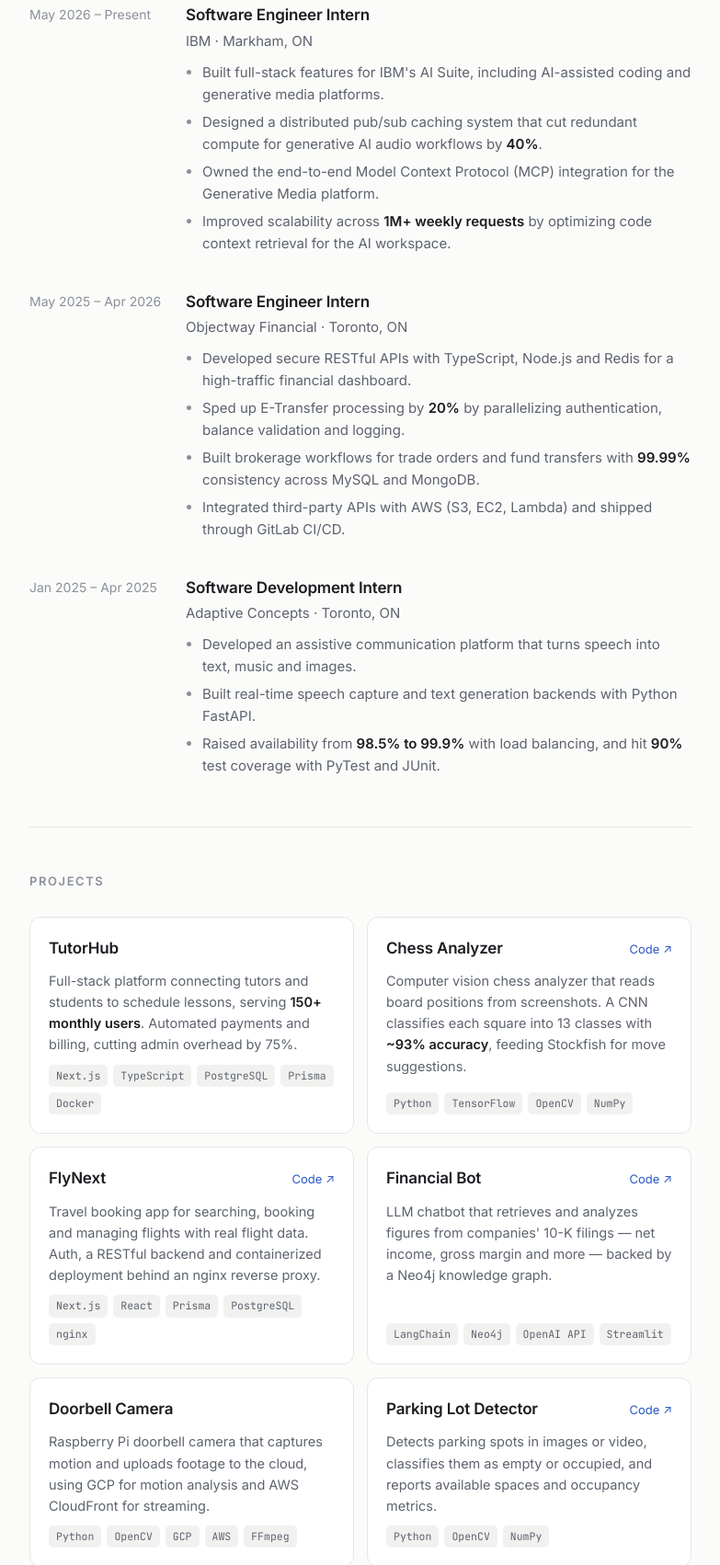
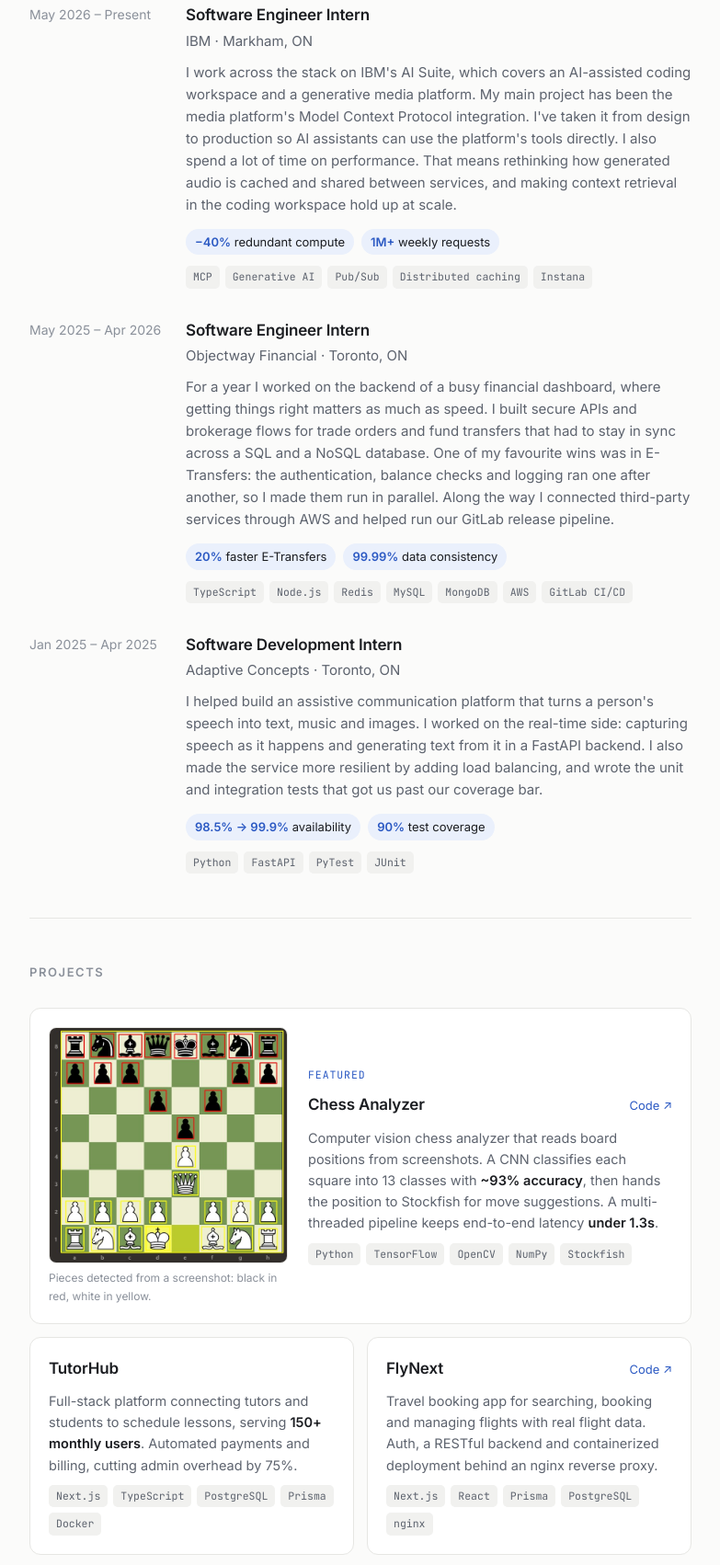
Before and after one commit to Saif-Ahh/Saif-Ahh.github.io, a plain HTML site: page index.html in a window 1280 px wide. Shown: the part 591-2293 px from the top of the page at 92% size, without its empty margins (248-1031 px from the left). Drawn offline with Linux system fonts and the light colour scheme.

Commit message:
Rewrite experience section and feature Chess Analyzer with board image

```diff
--- a/index.html
+++ b/index.html
@@ -95,9 +95,14 @@
   .job:last-child { padding-bottom: 0; }
   .job .when { font-size: 14px; color: var(--faint); padding-top: 2px; }
   .job .org { color: var(--muted); font-size: 15px; margin-top: 2px; }
-  .job ul { margin-top: 10px; padding-left: 18px; color: var(--muted); font-size: 15px; }
-  .job li { margin-bottom: 6px; }
-  .job li::marker { color: var(--faint); }
+  .job .summary { margin-top: 10px; color: var(--muted); font-size: 15px; }
+  .job .metrics { display: flex; flex-wrap: wrap; gap: 8px; margin-top: 14px; }
+  .metric {
+    font-size: 13px; color: var(--text); background: var(--accent-soft);
+    padding: 4px 10px; border-radius: 999px;
+  }
+  .metric b { color: var(--accent); font-weight: 600; }
+  .job .tags { margin-top: 12px; }
 
   /* Projects */
   .grid { display: grid; grid-template-columns: repeat(2, 1fr); gap: 14px; }
@@ -117,7 +122,17 @@
   }
   .stat { color: var(--text); font-weight: 600; }
 
-  .oss { background: var(--accent-soft); border-color: transparent; }
+  .oss { background: var(--accent-soft); border-color: transparent; grid-column: 1 / -1; }
+
+  .featured { grid-column: 1 / -1; display: grid; grid-template-columns: 260px 1fr; gap: 22px; align-items: center; }
+  .featured figure { margin: 0; }
+  .featured img { width: 100%; height: auto; display: block; border-radius: 8px; border: 1px solid var(--line); }
+  .featured figcaption { font-size: 12px; color: var(--faint); margin-top: 6px; }
+  .featured .body { display: flex; flex-direction: column; gap: 10px; }
+  .featured .label {
+    font-family: "JetBrains Mono", ui-monospace, monospace; font-size: 11.5px;
+    color: var(--accent); text-transform: uppercase; letter-spacing: 0.08em;
+  }
 
   /* Skills */
   .skills { display: grid; grid-template-columns: 150px 1fr; gap: 14px 20px; }
@@ -142,6 +157,7 @@
     .job { padding-bottom: 28px; }
     .skills dd { margin-bottom: 12px; }
     .grid { grid-template-columns: 1fr; }
+    .featured { grid-template-columns: 1fr; }
   }
 </style>
 </head>
@@ -192,12 +208,18 @@
       <div>
         <h3>Software Engineer Intern</h3>
         <div class="org">IBM · Markham, ON</div>
-        <ul>
-          <li>Built full-stack features for IBM's AI Suite, including AI-assisted coding and generative media platforms.</li>
-          <li>Designed a distributed pub/sub caching system that cut redundant compute for generative AI audio workflows by <span class="stat">40%</span>.</li>
-          <li>Owned the end-to-end Model Context Protocol (MCP) integration for the Generative Media platform.</li>
-          <li>Improved scalability across <span class="stat">1M+ weekly requests</span> by optimizing code context retrieval for the AI workspace.</li>
-        </ul>
+        <p class="summary">
+          I work across the stack on IBM's AI Suite, which covers an AI-assisted coding workspace and a
+          generative media platform. My main project has been the media platform's Model Context Protocol
+          integration. I've taken it from design to production so AI assistants can use the platform's tools
+          directly. I also spend a lot of time on performance. That means rethinking how generated audio is
+          cached and shared between services, and making context retrieval in the coding workspace hold up at scale.
+        </p>
+        <div class="metrics">
+          <span class="metric"><b>−40%</b> redundant compute</span>
+          <span class="metric"><b>1M+</b> weekly requests</span>
+        </div>
+        <div class="tags"><span class="tag">MCP</span><span class="tag">Generative AI</span><span class="tag">Pub/Sub</span><span class="tag">Distributed caching</span><span class="tag">Instana</span></div>
       </div>
     </div>
 
@@ -206,12 +228,18 @@
       <div>
         <h3>Software Engineer Intern</h3>
         <div class="org">Objectway Financial · Toronto, ON</div>
-        <ul>
-          <li>Developed secure RESTful APIs with TypeScript, Node.js and Redis for a high-traffic financial dashboard.</li>
-          <li>Sped up E-Transfer processing by <span class="stat">20%</span> by parallelizing authentication, balance validation and logging.</li>
-          <li>Built brokerage workflows for trade orders and fund transfers with <span class="stat">99.99%</span> consistency across MySQL and MongoDB.</li>
-          <li>Integrated third-party APIs with AWS (S3, EC2, Lambda) and shipped through GitLab CI/CD.</li>
-        </ul>
+        <p class="summary">
+          For a year I worked on the backend of a busy financial dashboard, where getting things right matters
+          as much as speed. I built secure APIs and brokerage flows for trade orders and fund transfers that had
+          to stay in sync across a SQL and a NoSQL database. One of my favourite wins was in E-Transfers: the
+          authentication, balance checks and logging ran one after another, so I made them run in parallel.
+          Along the way I connected third-party services through AWS and helped run our GitLab release pipeline.
+        </p>
+        <div class="metrics">
+          <span class="metric"><b>20%</b> faster E-Transfers</span>
+          <span class="metric"><b>99.99%</b> data consistency</span>
+        </div>
+        <div class="tags"><span class="tag">TypeScript</span><span class="tag">Node.js</span><span class="tag">Redis</span><span class="tag">MySQL</span><span class="tag">MongoDB</span><span class="tag">AWS</span><span class="tag">GitLab CI/CD</span></div>
       </div>
     </div>
 
@@ -220,11 +248,17 @@
       <div>
         <h3>Software Development Intern</h3>
         <div class="org">Adaptive Concepts · Toronto, ON</div>
-        <ul>
-          <li>Developed an assistive communication platform that turns speech into text, music and images.</li>
-          <li>Built real-time speech capture and text generation backends with Python FastAPI.</li>
-          <li>Raised availability from <span class="stat">98.5% to 99.9%</span> with load balancing, and hit <span class="stat">90%</span> test coverage with PyTest and JUnit.</li>
-        </ul>
+        <p class="summary">
+          I helped build an assistive communication platform that turns a person's speech into text, music and
+          images. I worked on the real-time side: capturing speech as it happens and generating text from it
+          in a FastAPI backend. I also made the service more resilient by adding load balancing, and wrote the
+          unit and integration tests that got us past our coverage bar.
+        </p>
+        <div class="metrics">
+          <span class="metric"><b>98.5% → 99.9%</b> availability</span>
+          <span class="metric"><b>90%</b> test coverage</span>
+        </div>
+        <div class="tags"><span class="tag">Python</span><span class="tag">FastAPI</span><span class="tag">PyTest</span><span class="tag">JUnit</span></div>
       </div>
     </div>
   </section>
@@ -233,16 +267,24 @@
     <h2>Projects</h2>
     <div class="grid">
 
+      <article class="card featured">
+        <figure>
+          <img src="assets/chess-board-detection.jpg" width="640" height="633" loading="lazy"
+               alt="A chess board screenshot with every piece outlined by the model: black pieces in red boxes, white pieces in yellow boxes.">
+          <figcaption>Pieces detected from a screenshot: black in red, white in yellow.</figcaption>
+        </figure>
+        <div class="body">
+          <span class="label">Featured</span>
+          <div class="top"><h3>Chess Analyzer</h3><a href="https://github.com/Saif-Ahh/ChessBot" target="_blank" rel="noopener">Code ↗</a></div>
+          <p>Computer vision chess analyzer that reads board positions from screenshots. A CNN classifies each square into 13 classes with <span class="stat">~93% accuracy</span>, then hands the position to Stockfish for move suggestions. A multi-threaded pipeline keeps end-to-end latency <span class="stat">under 1.3s</span>.</p>
+          <div class="tags"><span class="tag">Python</span><span class="tag">TensorFlow</span><span class="tag">OpenCV</span><span class="tag">NumPy</span><span class="tag">Stockfish</span></div>
+        </div>
+      </article>
+
       <article class="card">
         <div class="top"><h3>TutorHub</h3></div>
         <p>Full-stack platform connecting tutors and students to schedule lessons, serving <span class="stat">150+ monthly users</span>. Automated payments and billing, cutting admin overhead by 75%.</p>
         <div class="tags"><span class="tag">Next.js</span><span class="tag">TypeScript</span><span class="tag">PostgreSQL</span><span class="tag">Prisma</span><span class="tag">Docker</span></div>
-      </article>
-
-      <article class="card">
-        <div class="top"><h3>Chess Analyzer</h3><a href="https://github.com/Saif-Ahh/ChessBot" target="_blank" rel="noopener">Code ↗</a></div>
-        <p>Computer vision chess analyzer that reads board positions from screenshots. A CNN classifies each square into 13 classes with <span class="stat">~93% accuracy</span>, feeding Stockfish for move suggestions.</p>
-        <div class="tags"><span class="tag">Python</span><span class="tag">TensorFlow</span><span class="tag">OpenCV</span><span class="tag">NumPy</span></div>
       </article>
 
       <article class="card">
```
